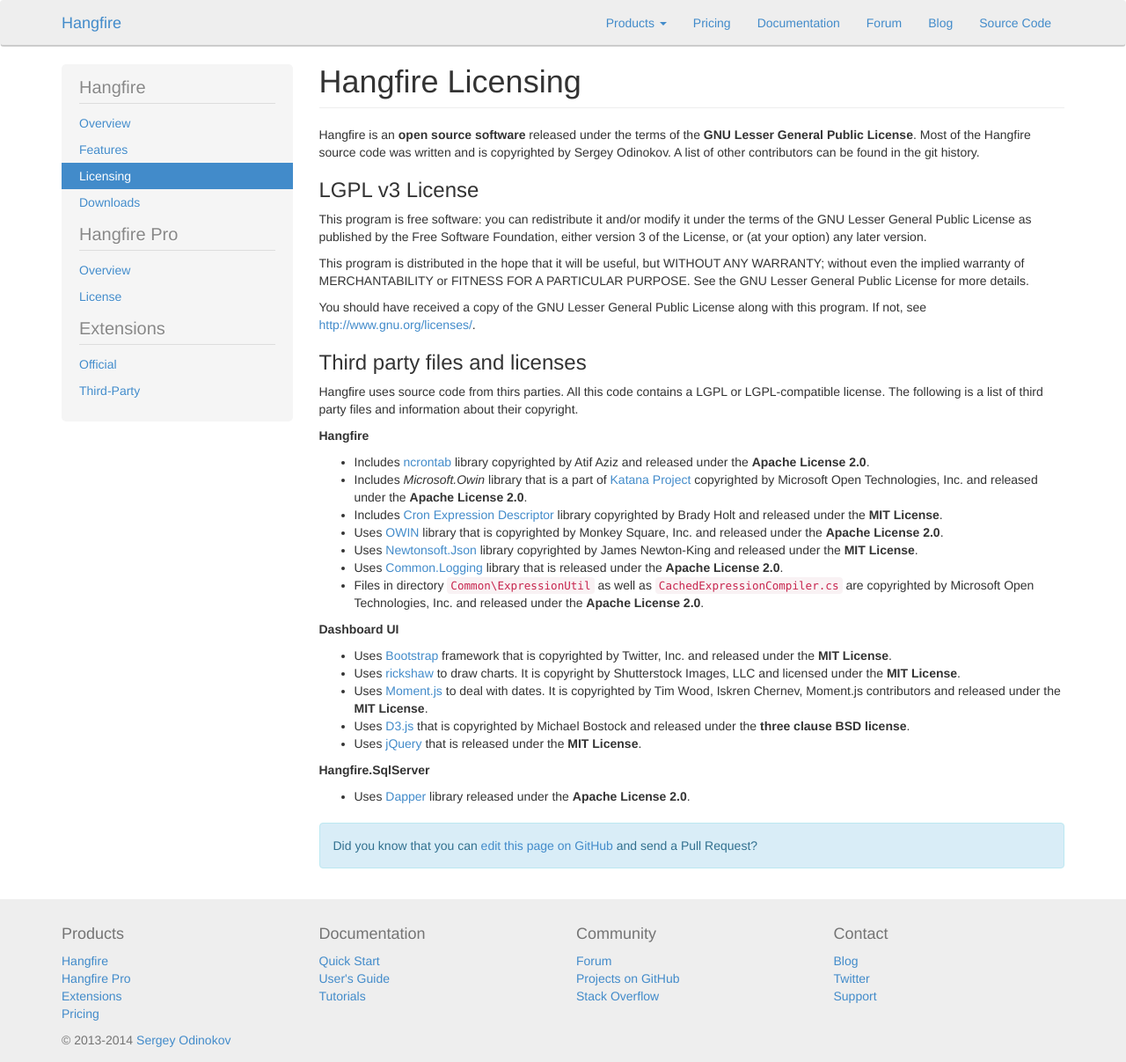
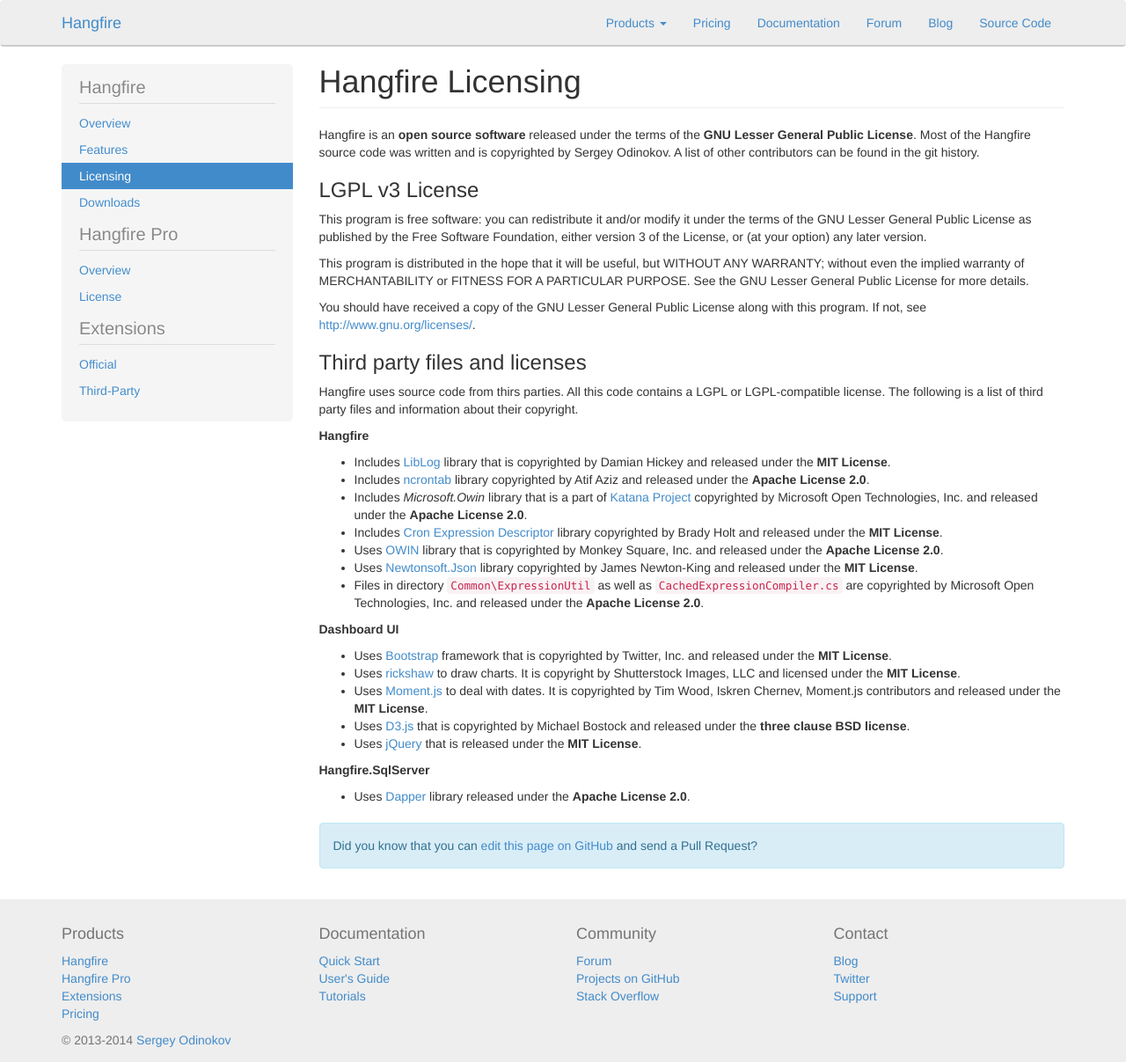
Before and after one commit to HangfireIO/Hangfire.io, a Jekyll site: the page built from licensing.md, in a window 1280 px wide. Shown: the whole page at 88% size. Built offline with Jekyll 4.4.1, drawn with Linux system fonts in a browser that asks for light colours; nearby versions of some CDN libraries; Markdown is read by kramdown in place of the engine named in the settings.

Commit message:
Update licensing.md

```diff
--- a/licensing.md
+++ b/licensing.md
@@ -21,12 +21,12 @@
 
 **Hangfire**
 
+* Includes [LibLog](https://github.com/damianh/LibLog) library that is copyrighted by Damian Hickey and released under the **MIT License**.
 * Includes [ncrontab](https://code.google.com/p/ncrontab/) library copyrighted by Atif Aziz and released under the **Apache License 2.0**.
 * Includes *Microsoft.Owin* library that is a part of [Katana Project](https://katanaproject.codeplex.com/) copyrighted by  Microsoft Open Technologies, Inc. and released under the **Apache License 2.0**.
 * Includes [Cron Expression Descriptor](https://github.com/bradyholt/cron-expression-descriptor) library copyrighted by Brady Holt and released under the **MIT License**.
 * Uses [OWIN](https://github.com/owin-contrib/owin-hosting/) library that is copyrighted by Monkey Square, Inc. and released under the **Apache License 2.0**.
 * Uses [Newtonsoft.Json](http://james.newtonking.com/json) library copyrighted by James Newton-King and released under the **MIT License**.
-* Uses [Common.Logging](https://github.com/net-commons/common-logging) library that is released under the **Apache License 2.0**.
 * Files in directory `Common\ExpressionUtil` as well as `CachedExpressionCompiler.cs` are copyrighted by Microsoft Open Technologies, Inc. and released under the **Apache License 2.0**.
 
 **Dashboard UI**
```
